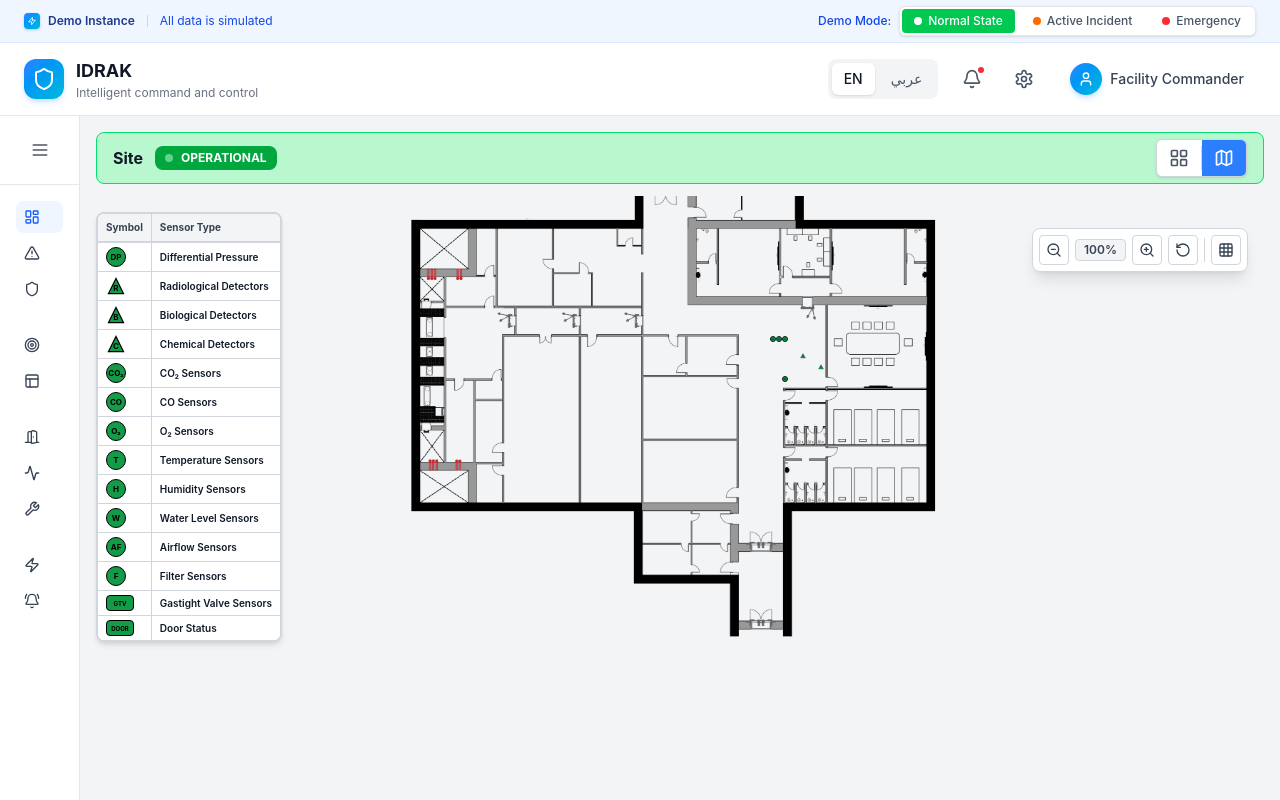
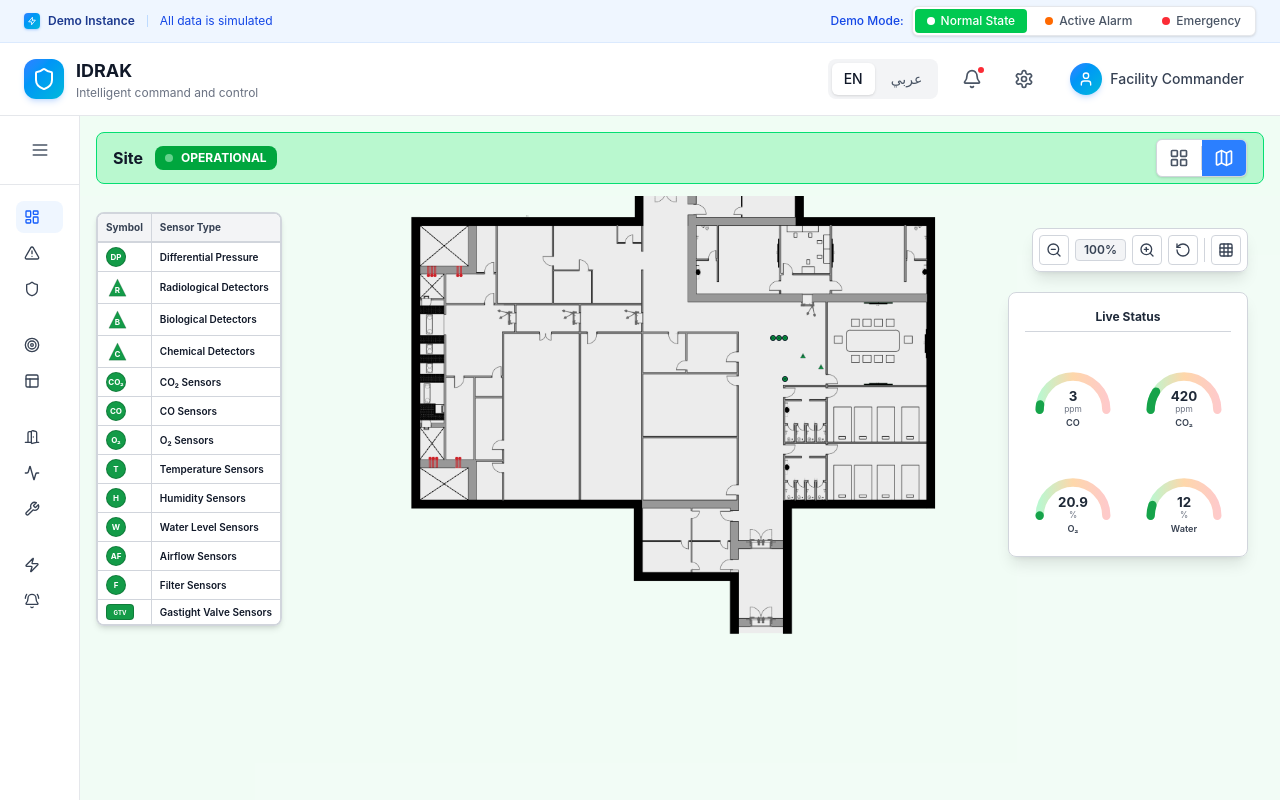
Before and after one commit to nadinr2000/Idrak, a React (Vite) app: page / in a window 1280 px wide. Both pictures are taken after a click on the button "Demo". Built offline with nearby package versions, Linux system fonts and the light colour scheme.

Commit message:
Enhancements2-2-2

```diff
--- a/src/app/components/CBRNeAttacksView.tsx
+++ b/src/app/components/CBRNeAttacksView.tsx
@@ -195,12 +195,12 @@ export function CBRNeAttacksView({ language = 'en' }: CBRNeThreatsViewProps) {
               </div>
               <div>
                 <h1 className="text-2xl font-bold text-gray-900">
-                  {language === 'en' ? 'CBRNe Threat Reports' : 'تقارير تهديدات CBRNe'}
+                  {language === 'en' ? 'Threat Reports' : 'تقارير التهديدات'}
                 </h1>
                 <p className="text-sm text-gray-600">
                   {language === 'en'
-                    ? 'Historical records of Chemical, Biological, Radiological, Nuclear, and Explosive incidents'
-                    : 'السجلات التاريخية للحوادث الكيميائية والبيولوجية والإشعاعية والنووية والمتفجرات'
+                    ? 'Archive of previous threat incidents and response procedures'
+                    : 'أرشيف حوادث التهديدات السابقة وإجراءات الاستجابة'
                   }
                 </p>
               </div>
--- a/src/app/components/DemoControlBar.tsx
+++ b/src/app/components/DemoControlBar.tsx
@@ -54,7 +54,7 @@ export function DemoControlBar({ language, emergencyMode, onToggleEmergency }: D
               }`}
             >
               <div className={`size-2 rounded-full ${emergencyMode === 'incident' ? 'bg-white' : 'bg-orange-500'}`}></div>
-              {language === 'en' ? 'Active Incident' : 'حادث نشط'}
+              {language === 'en' ? 'Active Alarm' : 'إنذار نشط'}
             </button>
             <button
               onClick={() => onToggleEmergency('emergency')}
--- a/src/app/components/FloorPlanView.tsx
+++ b/src/app/components/FloorPlanView.tsx
@@ -5,8 +5,8 @@ import { SensorDetailPanel } from './SensorDetailPanel';
 import { IncidentDetailView } from './IncidentDetailView';
 import { Language, translations } from '../translations';
 import { LineChart, Line, XAxis, YAxis, CartesianGrid, Tooltip, Legend, ResponsiveContainer } from 'recharts';
-import floorPlanImage from '@/assets/NewBG.png';
-
+import floorPlanImage from '@/assets/NewBG2.png';
+import { GaugeWidget } from './GaugeWidget';
 
 // Legend Component
 function FloorPlanLegend({ emergencyMode }: { emergencyMode: false | 'incident' | 'emergency' }) {
@@ -24,11 +24,10 @@ function FloorPlanLegend({ emergencyMode }: { emergencyMode: false | 'incident'
     { symbol: 'AF', label: 'Airflow Sensors', color: '#139B48', shape: 'circle' },
     { symbol: 'F', label: 'Filter Sensors', color: '#139B48', shape: 'circle' },
     { symbol: 'GTV', label: 'Gastight Valve Sensors', color: '#139B48', shape: 'rectangle' },
-    { symbol: 'DOOR', label: 'Door Status', color: '#139B48', shape: 'rectangle' },
   ];
 
   const renderShape = (item: typeof legendItems[0]) => {
-    const baseClasses = "flex items-center justify-center text-[8px] font-bold text-black border border-black";
+    const baseClasses = "flex items-center justify-center text-[8px] font-bold text-white border border-black/20";
 
     if (item.shape === 'circle') {
       return (
@@ -41,16 +40,17 @@ function FloorPlanLegend({ emergencyMode }: { emergencyMode: false | 'incident'
       );
     } else if (item.shape === 'triangle') {
       return (
-        <div className="w-5 h-5 relative flex items-center justify-center">
+        <div className="w-[23px] h-[23px] relative flex items-center justify-center">
           <svg className="absolute inset-0 w-full h-full" viewBox="0 0 16 16" fill="none">
             <path
               d="M8 2 L14 14 L2 14 Z"
               fill={item.color}
               stroke="black"
-              strokeWidth="1"
+              strokeWidth="0.5"
+              strokeOpacity="0.2"
             />
           </svg>
-          <span className="relative z-10 text-[8px] font-bold text-black mt-1">{item.symbol}</span>
+          <span className="relative z-10 text-[8px] font-bold text-white mt-1">{item.symbol}</span>
         </div>
       );
     } else {
@@ -108,7 +108,7 @@ interface Sensor {
   id: string;
   name: string;
   type: 'chemical' | 'temperature' | 'smoke' | 'motion' | 'pressure' | 'air-quality';
-  subType?: 'R' | 'B' | 'C' | 'CO2' | 'CO' | 'O2' | 'DP' | 'T' | 'H' | 'W' | 'AF' | 'F' | 'GTV' | 'DOOR';
+  subType?: 'R' | 'B' | 'C' | 'CO2' | 'CO' | 'O2' | 'DP' | 'T' | 'H' | 'W' | 'AF' | 'F' | 'GTV';
   status: 'operational' | 'warning' | 'critical';
   value: string;
   x: number;
@@ -156,6 +156,15 @@ export function FloorPlanView({ floorId, onRoomClick, onIncidentClick, onBack, e
       try {
         const sensor = JSON.parse(clickedSensor);
         console.log('Parsed sensor:', sensor);
+
+        // Don't restore warning/threat sensors in normal mode
+        const isWarningOrThreatSensor = sensor.id === 'warning-incident-001' || sensor.id === 'threat-emergency-001';
+        if (isWarningOrThreatSensor && emergencyMode === 'normal') {
+          console.log('Skipping restore of warning/threat sensor in normal mode');
+          localStorage.removeItem('clickedSensor');
+          return;
+        }
+
         setSelectedSensor(sensor);
         if (viewMode === 'dashboard') {
           setIsRightPanelCollapsed(false);
@@ -165,13 +174,13 @@ export function FloorPlanView({ floorId, onRoomClick, onIncidentClick, onBack, e
         localStorage.removeItem('clickedSensor');
       }
     }
-  }, [viewMode]);
+  }, [viewMode, emergencyMode]);
 
   // Helper function to get sensor shape based on subType
   const getSensorShape = (subType?: string) => {
     if (!subType) return 'circle';
     if (['R', 'B', 'C'].includes(subType)) return 'triangle';
-    if (['GTV', 'DOOR'].includes(subType)) return 'rectangle';
+    if (['GTV'].includes(subType)) return 'rectangle';
     return 'circle';
   };
 
@@ -277,7 +286,7 @@ export function FloorPlanView({ floorId, onRoomClick, onIncidentClick, onBack, e
       // Create a warning sensor with AI insights
       const warningSensor: Sensor = {
         id: 'warning-incident-001',
-        name: 'Active Incident Alert',
+        name: 'Active Alarm Alert',
         type: 'warning',
         subType: 'AI',
         status: 'warning',
@@ -321,6 +330,23 @@ export function FloorPlanView({ floorId, onRoomClick, onIncidentClick, onBack, e
       setSelectedSensor(threatSensor);
       setIsRightPanelCollapsed(false);
       localStorage.setItem('clickedSensor', JSON.stringify(threatSensor));
+    } else if (emergencyMode === 'normal') {
+      // Clear any active alerts whenever in normal mode, regardless of view
+      const clickedSensor = localStorage.getItem('clickedSensor');
+      if (clickedSensor) {
+        try {
+          const sensor = JSON.parse(clickedSensor);
+          const isWarningOrThreatSensor = sensor.id === 'warning-incident-001' || sensor.id === 'threat-emergency-001';
+          if (isWarningOrThreatSensor) {
+            setSelectedSensor(null);
+            setSelectedIncident(null);
+            localStorage.removeItem('clickedSensor');
+          }
+        } catch (e) {
+          // Invalid sensor data, clear it
+          localStorage.removeItem('clickedSensor');
+        }
+      }
     }
   }, [emergencyMode, viewMode]);
 
@@ -525,14 +551,16 @@ export function FloorPlanView({ floorId, onRoomClick, onIncidentClick, onBack, e
 
   return (
     <div ref={containerRef} className={`h-full w-full overflow-hidden ${
-      emergencyMode === 'emergency' ? 'bg-red-50' : emergencyMode === 'incident' ? 'bg-orange-50/30' : 'bg-gray-50'
+      emergencyMode === 'emergency' ? 'bg-red-50' : emergencyMode === 'incident' ? 'bg-orange-50/30' : 'bg-green-50/50'
     }`}>
       {/* Floor Plan - Full Width */}
       <div className={`w-full h-full overflow-auto ${
-        emergencyMode === 'emergency' ? 'bg-red-50' : emergencyMode === 'incident' ? 'bg-orange-50/30' : 'bg-gray-100'
+        emergencyMode === 'emergency' ? 'bg-red-50' : emergencyMode === 'incident' ? 'bg-orange-50/30' : 'bg-green-50/50'
       }`}>
-        {/* Facility Header Bar */}
-        <div className="px-4 pt-4 pb-3">
+        {/* Facility Header Bar - Sticky */}
+        <div className={`sticky top-0 z-50 px-4 pt-4 pb-3 ${
+          emergencyMode === 'emergency' ? 'bg-red-50' : emergencyMode === 'incident' ? 'bg-orange-50' : 'bg-green-50'
+        }`}>
           <div className={`flex items-center justify-between gap-3 border rounded-lg px-4 py-1.5 ${
             emergencyMode === 'emergency'
               ? 'bg-red-200 border-red-400'
@@ -1083,48 +1111,6 @@ export function FloorPlanView({ floorId, onRoomClick, onIncidentClick, onBack, e
                         </span>
                       </td>
                     </tr>
-
-                    <tr
-                      className="border-b border-gray-300 hover:bg-blue-50 cursor-pointer transition-colors"
-                      onClick={() => handleSensorClick({
-                        id: 'DOOR-01',
-                        name: 'Door Sensor 01',
-                        type: 'motion',
-                        subType: 'DOOR',
-                        status: 'operational',
-                        value: 'Closed',
-                        x: 20,
-                        y: 80,
-                        lastUpdate: '02/01/2026 08:12:55'
-                      })}
-                    >
-                      <td className="py-2 px-3 text-[10px] text-gray-900 border-r border-gray-300 font-medium">
-                        02/01/2026 08:12:55
-                      </td>
-                      <td className="py-2 px-3 text-[10px] text-gray-900 border-r border-gray-300 font-semibold">
-                        Door Sensor Timeout
-                      </td>
-                      <td className="py-2 px-3 text-[10px] text-blue-600 border-r border-gray-300 font-semibold hover:underline">
-                        Entrance A / Sensor DOOR-01
-                      </td>
-                      <td className="py-2 px-3 border-r border-gray-300">
-                        <span className="inline-flex items-center px-2 py-0.5 rounded text-[9px] font-bold bg-blue-100 text-blue-800 border border-blue-300">
-                          LOW
-                        </span>
-                      </td>
-                      <td className="py-2 px-3 text-[10px] text-gray-900 border-r border-gray-300">
-                        <div className="font-semibold text-blue-600">Sensor Self-Diagnostic</div>
-                        <div className="text-[9px] text-gray-500 mt-0.5">Sensor reset and reconnected successfully</div>
-                      </td>
-                      <td className="py-2 px-3 text-[10px] text-gray-900 border-r border-gray-300 font-medium">
-                        12s
-                      </td>
-                      <td className="py-2 px-3">
-                        <span className="inline-flex items-center px-2 py-0.5 rounded text-[9px] font-bold bg-green-100 text-green-800 border border-green-300">
-                          ✓ RESOLVED
-                        </span>
-                      </td>
-                    </tr>
                   </tbody>
                 </table>
               </div>
@@ -1201,6 +1187,39 @@ export function FloorPlanView({ floorId, onRoomClick, onIncidentClick, onBack, e
                 </button>
               </div>
 
+              {/* Live Status Gauges - Below Zoom Controls */}
+              <div className="absolute top-20 right-8 z-10 bg-white/95 backdrop-blur-sm rounded-lg shadow-lg p-4 border border-gray-300 w-[240px] mt-4">
+                <h4 className="text-xs font-bold text-gray-800 mb-3 text-center border-b border-gray-300 pb-1.5">Live Status</h4>
+
+                <div className="grid grid-cols-2 gap-4">
+                  <GaugeWidget
+                    label="CO"
+                    value={emergencyMode === 'emergency' ? 45 : emergencyMode === 'incident' ? 12 : 3}
+                    unit="ppm"
+                    maxValue={50}
+                  />
+                  <GaugeWidget
+                    label="CO₂"
+                    value={emergencyMode === 'emergency' ? 1850 : emergencyMode === 'incident' ? 950 : 420}
+                    unit="ppm"
+                    maxValue={2000}
+                  />
+                  <GaugeWidget
+                    label="O₂"
+                    value={emergencyMode === 'emergency' ? 18.2 : emergencyMode === 'incident' ? 19.8 : 20.9}
+                    unit="%"
+                    maxValue={21}
+                    reverse={true}
+                  />
+                  <GaugeWidget
+                    label="Water"
+                    value={emergencyMode === 'emergency' ? 78 : emergencyMode === 'incident' ? 45 : 12}
+                    unit="%"
+                    maxValue={100}
+                  />
+                </div>
+              </div>
+
               {/* Detailed Floor Plan Image */}
               <div
                 className="relative"
@@ -1217,7 +1236,7 @@ export function FloorPlanView({ floorId, onRoomClick, onIncidentClick, onBack, e
                   style={{
                     width: viewMode === 'dashboard'
                       ? '1800px'  // Fixed width for dashboard view
-                      : `${leftPanelWidth ? Math.min(Math.max(leftPanelWidth - 100, 600), 1800) : 600}px`,  // Responsive with min 600px, max 1800px
+                      : `${leftPanelWidth ? Math.min(Math.max(leftPanelWidth - 100, 600), 2400) : 600}px`,  // Responsive with min 600px, max 2400px
                     height: 'auto',
                     display: 'block'
                   }}
@@ -1230,7 +1249,7 @@ export function FloorPlanView({ floorId, onRoomClick, onIncidentClick, onBack, e
                     style={{
                       width: viewMode === 'dashboard'
                         ? '1800px'  // Fixed width for dashboard view
-                        : `${leftPanelWidth ? Math.min(Math.max(leftPanelWidth - 100, 600), 1800) : 600}px`,  // Responsive with min 600px, max 1800px
+                        : `${leftPanelWidth ? Math.min(Math.max(leftPanelWidth - 100, 600), 2400) : 600}px`,  // Responsive with min 600px, max 2400px
                     }}
                   >
                     {/* Vertical lines */}
--- /dev/null
+++ b/src/app/components/GaugeWidget.tsx
@@ -0,0 +1,82 @@
+interface GaugeWidgetProps {
+  label: string;
+  value: number;
+  unit: string;
+  maxValue: number;
+  reverse?: boolean; // For O2 where high is good, low is bad
+}
+
+export function GaugeWidget({ label, value, unit, maxValue, reverse = false }: GaugeWidgetProps) {
+  // Calculate percentage (0-100)
+  // For reverse mode (O2), calculate based on deficit to keep arc in green zone
+  const percentage = reverse
+    ? ((maxValue - value) / maxValue) * 100
+    : (value / maxValue) * 100;
+
+  // Determine color for the progress fill based on percentage and reverse mode
+  const getProgressColor = () => {
+    if (reverse) {
+      // For O2: low deficit is good (green), high deficit is bad (red)
+      if (percentage < 30) return '#16a34a';
+      if (percentage < 60) return '#eab308';
+      return '#dc2626';
+    } else {
+      // For CO, CO2, Water: low is good (green), high is bad (red)
+      if (percentage < 30) return '#16a34a';
+      if (percentage < 60) return '#eab308';
+      return '#dc2626';
+    }
+  };
+
+  // Calculate the arc length for the filled portion
+  const arcLength = 110; // Total arc length
+  const filledLength = (percentage / 100) * arcLength;
+
+  return (
+    <div className="flex flex-col items-center">
+      <svg width="100" height="90" viewBox="0 0 120 100">
+        <defs>
+          {/* Define gradient for the background arc */}
+          <linearGradient id={`gaugeGradient-${label}`} x1="0%" y1="0%" x2="100%" y2="0%">
+            <stop offset="0%" stopColor="#bbf7d0" />
+            <stop offset="50%" stopColor="#fed7aa" />
+            <stop offset="100%" stopColor="#fecaca" />
+          </linearGradient>
+        </defs>
+
+        {/* Background arc with gradient */}
+        <path
+          d="M 20 75 A 40 40 0 0 1 100 75"
+          fill="none"
+          stroke={`url(#gaugeGradient-${label})`}
+          strokeWidth="10"
+          strokeLinecap="round"
+        />
+
+        {/* Progress arc (dark colored overlay showing actual reading) */}
+        <path
+          d="M 20 75 A 40 40 0 0 1 100 75"
+          fill="none"
+          stroke={getProgressColor()}
+          strokeWidth="10"
+          strokeLinecap="round"
+          strokeDasharray={`${filledLength} 1000`}
+          className="transition-all duration-500"
+        />
+
+        {/* Value text */}
+        <text x="60" y="65" textAnchor="middle" className="text-[16px] font-bold" fill="#1f2937">
+          {value}
+        </text>
+        <text x="60" y="78" textAnchor="middle" className="text-[10px]" fill="#6b7280">
+          {unit}
+        </text>
+
+        {/* Label */}
+        <text x="60" y="95" textAnchor="middle" className="text-[11px] font-semibold" fill="#374151">
+          {label}
+        </text>
+      </svg>
+    </div>
+  );
+}
--- a/src/app/components/IncidentsDashboard.tsx
+++ b/src/app/components/IncidentsDashboard.tsx
@@ -73,10 +73,10 @@ export function IncidentsDashboard({ onIncidentClick, onNavigateToSummary, onNav
           {/* Page Title */}
           <div className="mb-6">
             <h2 className="text-2xl font-semibold text-gray-900">
-              {language === 'en' ? 'Incidents' : 'الحوادث'}
+              {language === 'en' ? 'Alarms' : 'الإنذارات'}
             </h2>
             <p className="text-gray-600 mt-1">
-              {language === 'en' ? 'Monitor and manage active facility incidents' : 'مراقبة وإدارة حوادث المنشأة النشطة'}
+              {language === 'en' ? 'Monitor and manage active facility alarms' : 'مراقبة وإدارة إنذارات المنشأة النشطة'}
             </p>
           </div>
 
--- a/src/app/components/Sidebar.tsx
+++ b/src/app/components/Sidebar.tsx
@@ -24,13 +24,13 @@ export function Sidebar({ isOpen, currentSection, onSectionChange, onToggle, lan
     {
       section: 'incidents' as MainSection,
       icon: AlertTriangle,
-      label: t.incidents || 'Incidents',
+      label: language === 'en' ? 'Alarms' : 'الإنذارات',
       description: t.incidentsMenuDesc || 'Monitor and manage active facility incidents',
     },
     {
       section: 'cbrne-attacks' as MainSection,
       icon: Shield,
-      label: language === 'en' ? 'CBRNe Threats' : 'تهديدات CBRNe',
+      label: language === 'en' ? 'Threats' : 'التهديدات',
       description: language === 'en' ? 'View previous threat reports' : 'عرض تقارير التهديدات السابقة',
     },
   ];
--- a/src/app/components/ViewToggle.tsx
+++ b/src/app/components/ViewToggle.tsx
@@ -44,7 +44,7 @@ export function ViewToggle({ viewMode, onViewModeChange, buildingName, language,
               {emergencyMode === 'incident' && (
                 <div className="inline-flex items-center gap-1.5 px-2.5 py-1 bg-orange-100 text-orange-700 text-xs font-bold rounded-md uppercase tracking-wide shadow-sm border border-orange-200">
                   <AlertTriangle className="size-3" />
-                  <span>{language === 'en' ? 'Active Incident' : 'حادثة نشطة'}</span>
+                  <span>{language === 'en' ? 'Active Alarm' : 'إنذار نشط'}</span>
                 </div>
               )}
               {emergencyMode === 'emergency' && (
```
Also changed, not shown: src/assets/34666554759c5e69511808d799c27ec98a1ed980.png (added), src/assets/NewBG2.png (added).
